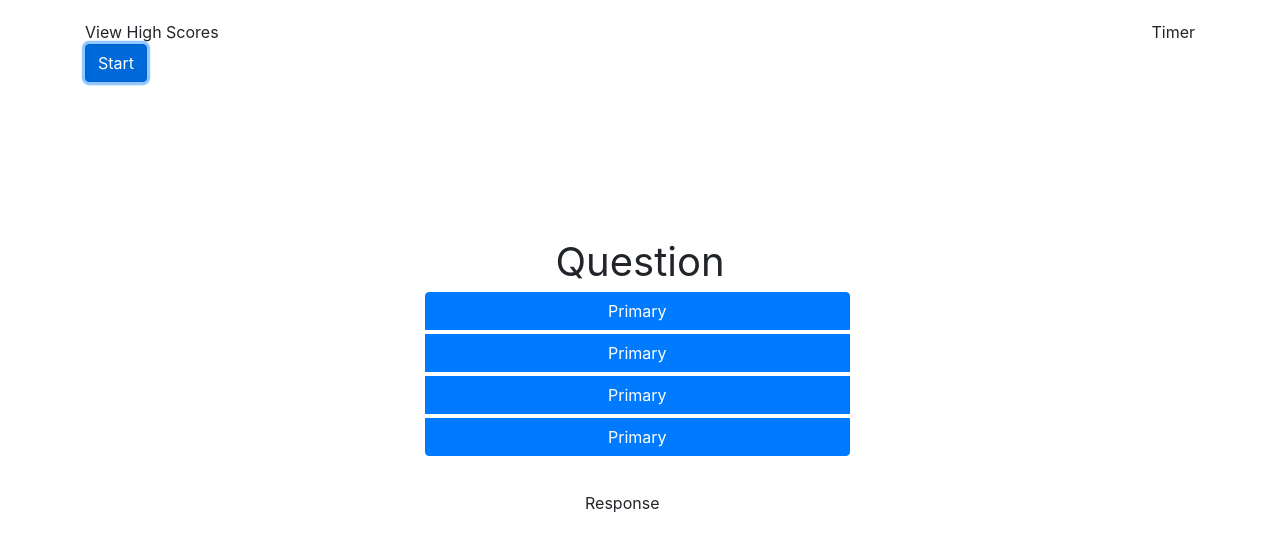
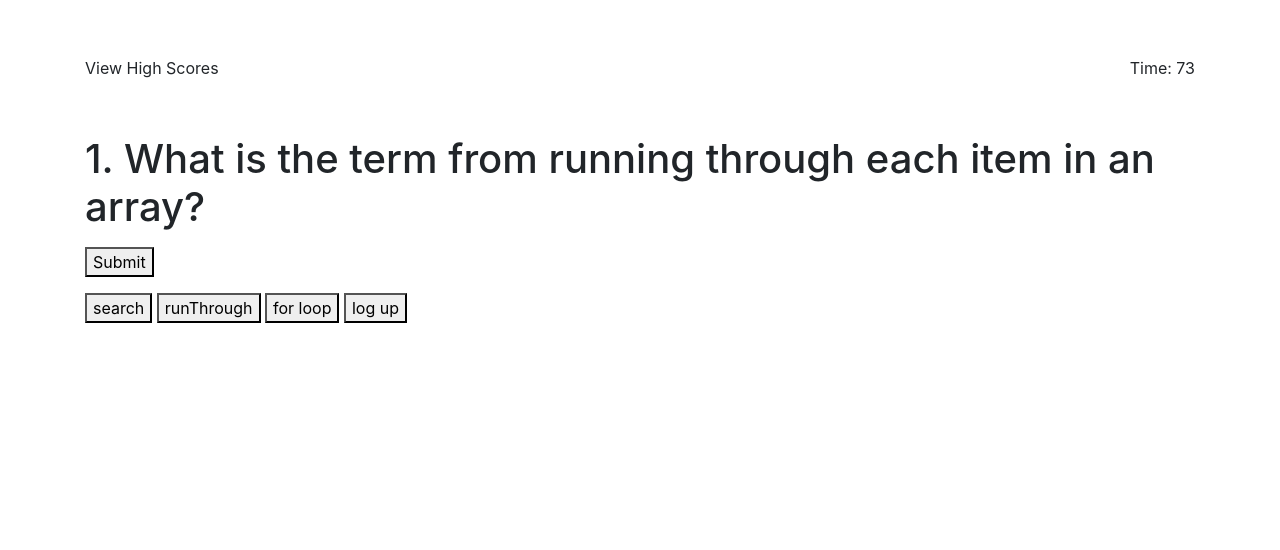
Before and after one commit to alcalaluis/JavascriptIsFunQuiz, a plain HTML site: page index.html in a window 1280 px wide. Both pictures are taken after a click on the button "Start". Drawn offline with nearby package versions, Linux system fonts and the light colour scheme.

Commit message:
is this working?

```diff
--- a/index.html
+++ b/index.html
@@ -1,47 +1,56 @@
 <!DOCTYPE html>
 <html lang="en">
+
 <head>
     <meta charset="UTF-8">
     <meta name="viewport" content="width=device-width, initial-scale=1.0">
     <link rel="stylesheet" href="style.css">
     <script src="script.js"></script>
-    <link rel="stylesheet" href="https://cdn.jsdelivr.net/npm/bootstrap@4.5.3/dist/css/bootstrap.min.css" integrity="sha384-TX8t27EcRE3e/ihU7zmQxVncDAy5uIKz4rEkgIXeMed4M0jlfIDPvg6uqKI2xXr2" crossorigin="anonymous">
-    <title>Document</title>
+    <link rel="stylesheet" href="https://cdn.jsdelivr.net/npm/bootstrap@4.5.3/dist/css/bootstrap.min.css"
+        integrity="sha384-TX8t27EcRE3e/ihU7zmQxVncDAy5uIKz4rEkgIXeMed4M0jlfIDPvg6uqKI2xXr2" crossorigin="anonymous">
+    <title>JS Quiz</title>
 </head>
+
 <body>
 
 
     <div class="container">
-        <div class="row" style="margin-top: 20px;">
+        <div class="row top">
             <div class="col-md-6">
                 <a id="hi-scores">View High Scores</a>
             </div>
             <div class="col-md-6">
                 <a id="timer">Timer</a>
             </div>
+
         </div>
+
+
         <div class="row">
             <div class="col-md-12">
-                <button type="button" id="start-button" class="btn btn-primary">Start</button>
+                <h1></h1>
+                <p id="main-text"></p>
+                <button id="start"></button>
+                <div>
+                    <button id="submit">Submit</button>
+                </div>
             </div>
         </div>
-        <div class="row">
-            <div class="col-md-12">
-                <div class="question">Question</div>
-                <div class="btn-group-vertical">
-                    <button type="button" id="button-1" style="margin-bottom:5px; margin-left: 340px;" class="btn btn-primary">Primary</button>
-                    <button type="button" id="button-2" style="margin-bottom:5px; margin-left: 340px;" class="btn btn-primary">Primary</button>
-                    <button type="button" id="button-3" style="margin-bottom:5px; margin-left: 340px;" class="btn btn-primary">Primary</button>
-                    <button type="button" id="button-4" style="margin-bottom:5px; margin-left: 340px;" class="btn btn-primary">Primary</button>
-                  </div>
-                </div>
+
+        <div id="high-score">
+            <ul id="Name-and-Scores">
+            </ul>
         </div>
-        <div class="row" style="margin-top: 30px">
-            <div class="col-md-12">
-                <a id="response">Response</a>
-            </div>
+        <div id="answers">
+            <button id="answer-0"></button>
+            <button id="answer-1"></button>
+            <button id="answer-2"></button>
+            <button id="answer-3"></button>
         </div>
-    </div>
+        <p id="result"></p>
+        <script src="./script.js"></script>
+
 
 </body>
+
 </html>
--- a/script.js
+++ b/script.js
@@ -1,3 +1,167 @@
-var startBtn = document.getElementById("#start-button");
-var totalTime = document.getElementById("#timer");
-var nextQuestion = document.querySelector(".question");
+var scoreCount = 0;
+var timeCount = 75;
+
+
+var startQuiz = document.getElementById("start");
+var h1Elm = document.querySelector("h1");
+var pElm = document.getElementById("main-text");
+var answerElm = document.getElementById("answers");
+var submitBtn = document.getElementById("submit");
+var qResult = document.getElementById("result");
+var scoreBtn = document.getElementById("score");
+var timer = document.getElementById("timer");
+var timerInterval;
+
+var qNum = 0;
+
+
+
+
+
+
+
+
+
+var QuizQuestions = [
+    {
+        question: "1. What is the term from running through each item in an array?",
+        answers: [
+            "search",
+            "runThrough",
+            "for loop",
+            "log up",
+        ],
+        correct: 2
+    },
+    {
+        question: "2. Which is not one of the three main JavaScript data types?",
+        answers: [
+            "strings",
+            "numbers",
+            "buttons",
+            "booleans",
+        ],
+        correct: 2
+    },
+    {
+        question: "3. Which tag can be placed on only a single element to make it unique?",
+        answers: [
+            "id",
+            "class",
+            "header",
+            "p",
+        ],
+        correctAnswer: 0
+    },
+    {
+        question: "4. Which would you use to add a new item into an array?",
+        answers: [
+            ".add",
+            "++",
+            ".insert",
+            ".push",
+        ],
+        correctAnswer: 3
+    },
+    {
+        question: "5. How would you call the following example function in another part of your JavaScript page? function changeColor() { __________}",
+        answers: [
+            "!changeColor",
+            "call.changeColor",
+            "changeColor();",
+            "../changeColor",
+        ],
+        correctAnswer: 2
+    }
+]
+
+
+
+
+function setCounter() {
+    timer.textContent = "Time: " + timeCount;
+}
+
+function startScreen() {
+    h1Elm.textContent = "Ready to test your new Javascript knowledge?"
+    pElm.textContent = "This is a five question quiz. For every correct answer you receive one point. For every wrong answer you will lose ten seconds. Let's go!"
+    startQuiz.textContent = "Start"
+    answerElm.style.display = "none";
+
+}
+
+function gameOver() {
+    h1Elm.textContent = "Game Over!";
+    pElm.textContent = "Score: " + scoreCount;
+    answerElm.style.display = "none";
+}
+
+
+startScreen();
+
+setCounter();
+
+function makeTimer() {
+    timerInterval = setInterval(function () {
+        timeCount--;
+        setCounter();
+
+        if (timeCount === 0) {
+            clearInterval(timerInterval);
+            gameOver();
+        }
+    }, 1000)
+}
+
+startQuiz.addEventListener("click", function (event) {
+    event.preventDefault()
+    scoreCount = 0;
+    startQuiz.style.display = "none";
+    answerElm.style.display = "block";
+    pElm.textContent = "";
+    makeTimer();
+    for (var qAnswer = 0; qAnswer < 4; qAnswer++) {
+        var newAnswerBtn = document.getElementById("answer-" + qAnswer);
+        newAnswerBtn.addEventListener("click", function (answersEvent) {
+            var chosenAns = Number(this.id.substr(7));
+            var correctAns = QuizQuestions[qNum].correctAns;
+
+
+            var result = chosenAns === correctAns;
+
+            if (result) {
+                scoreCount++;
+                qResult.textContent = "Correct!";
+            }
+
+            else {
+                timeCount = timeCount - 10;
+                notify.textContent = "Incorrect";
+            }
+
+            var questionsLeft = qNum < QuizQuestions.length - 1;
+            if (questionsLeft) {
+                activate(qNum + 1);
+            }
+            else {
+                gameOver();
+                clearInterval(timerInterval);
+            }
+        });
+    }
+    activate(0);
+});
+
+function activate(newQ) {
+    h1Elm.textContent = QuizQuestions[newQ].question;
+
+
+    var answerQty = QuizQuestions[newQ].answers.length;
+
+
+    for (var qAnswer = 0; qAnswer < answerQty; qAnswer++) {
+        var newAnswerBtn = document.getElementById("answer-" + qAnswer);
+        newAnswerBtn.textContent = QuizQuestions[newQ].answers[qAnswer];
+    }
+    qNum = newQ;
+}
--- a/style.css
+++ b/style.css
@@ -4,9 +4,6 @@ font-size: 40px;
 text-align: center;
 }
 
-#hi-scores {
-float: left;
-}
 
 #timer {
 float:right;
@@ -15,3 +12,8 @@ float:right;
 #response {
 margin-left:500px;
 }
+
+
+.top{
+    margin: 5%;
+}
```
